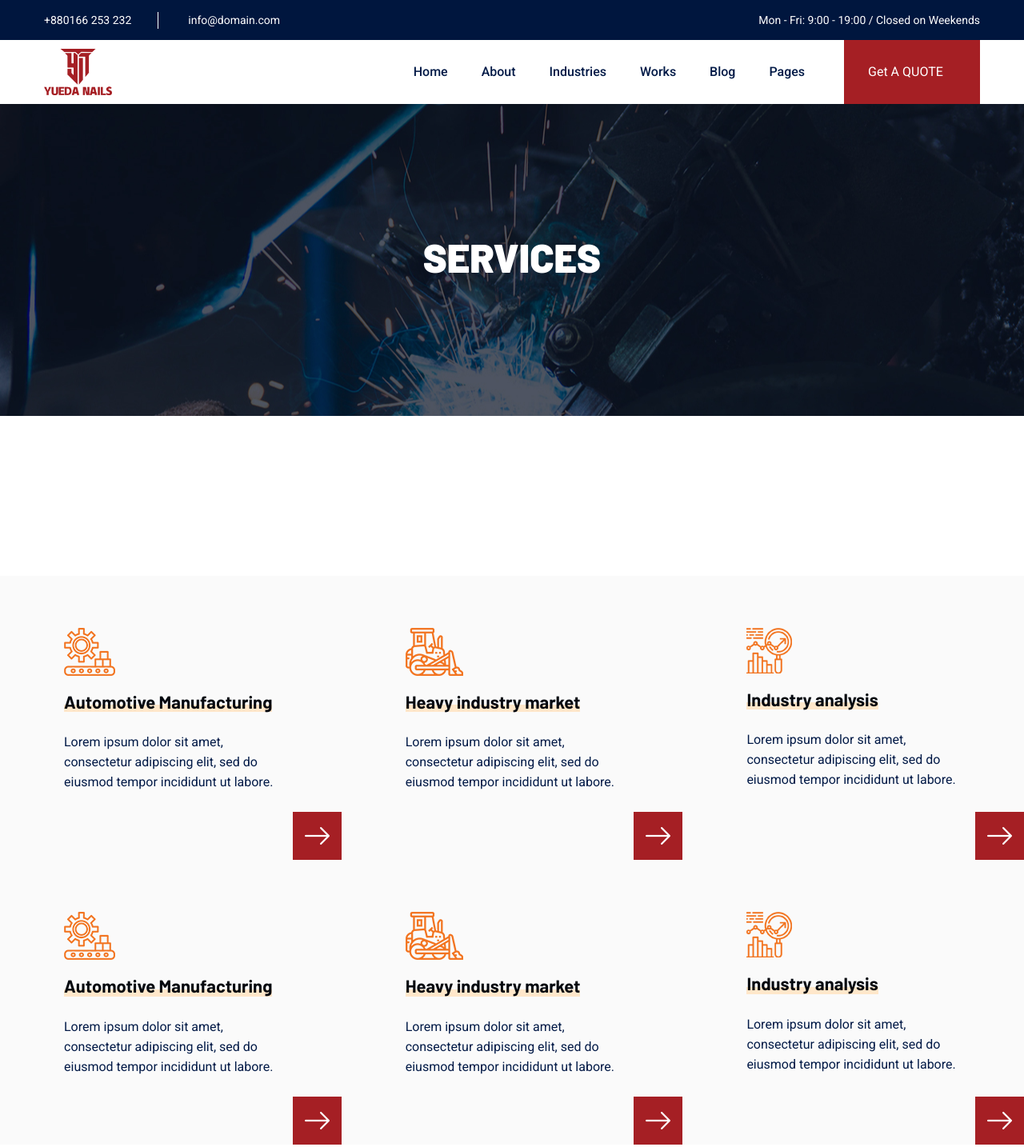
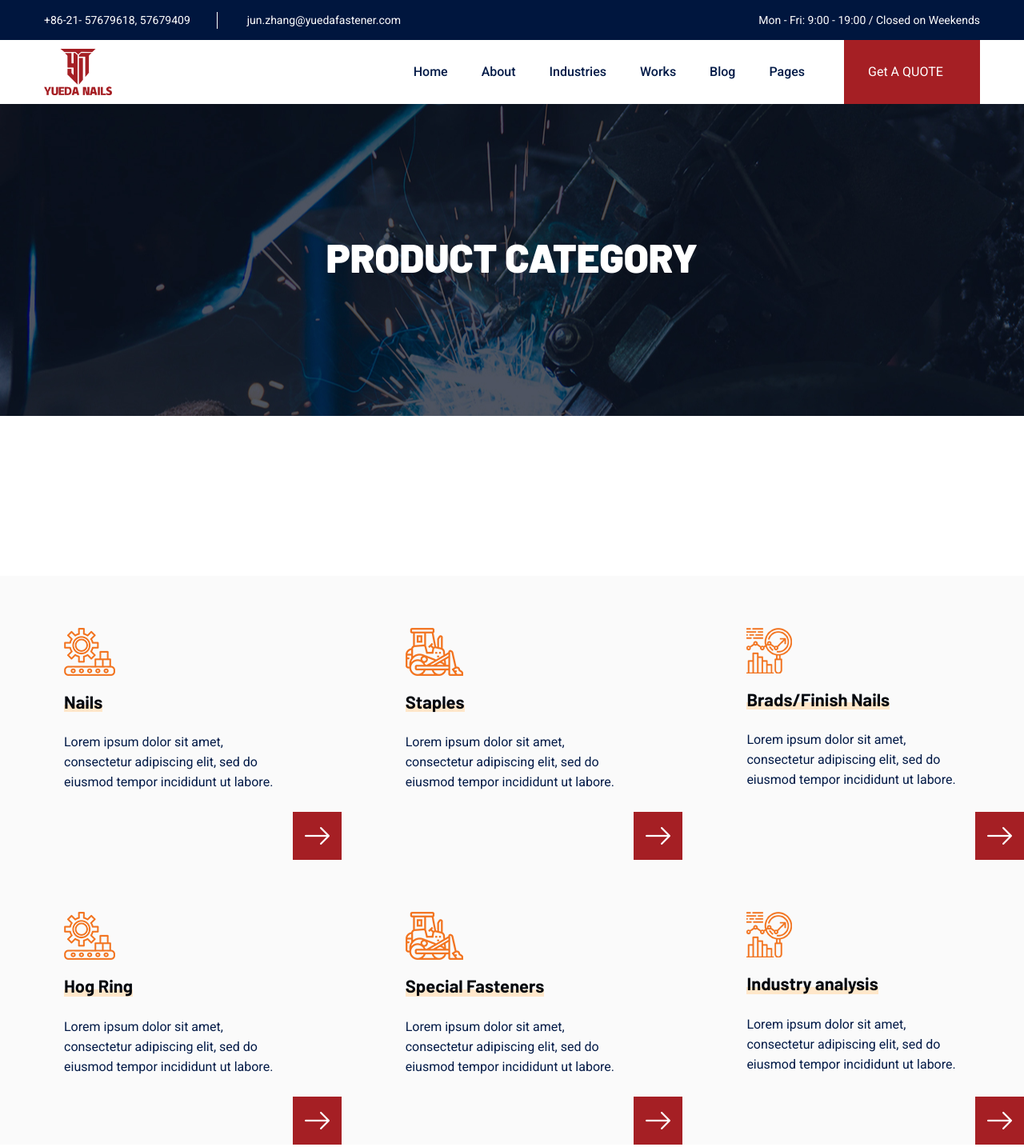
Before and after one commit to tyang955/html, a plain HTML site: page industries.html in a window 1280 px wide. Shown: the top 1434 px of the page at 80% size. Drawn offline with Linux system fonts and the light colour scheme.

Commit message:
industry change

```diff
--- a/industries.html
+++ b/industries.html
@@ -50,8 +50,8 @@
                         <div class="row d-flex justify-content-between align-items-center">
                             <div class="header-info-left">
                                 <ul>
-                                    <li>+880166 253 232</li>
-                                    <li>info@domain.com </li>
+                                    <li>+86-21- 57679618, 57679409</li>
+                                    <li> jun.zhang@yuedafastener.com </li>
                                 </ul>
                             </div>
                             <div class="header-info-right">
@@ -124,7 +124,7 @@
                     <div class="row">
                         <div class="col-xl-12">
                             <div class="hero-cap text-center">
-                                <h2>Services</h2>
+                                <h2>Product Category</h2>
                             </div>
                         </div>
                     </div>
@@ -140,7 +140,7 @@
                     <img src="assets/img/icon/services_icon_1.png" alt="">
                 </div>
                 <div class="services-caption">
-                    <h4>Automotive Manufacturing</h4>
+                    <h4>Nails</h4>
                     <p>Lorem ipsum dolor sit amet, consectetur adipiscing elit, sed do eiusmod tempor incididunt ut labore.</p>
                 </div>
                 <div class="services-btn">
@@ -152,7 +152,7 @@
                     <img src="assets/img/icon/services_icon_2.png" alt="">
                 </div>
                 <div class="services-caption">
-                    <h4>Heavy industry market</h4>
+                    <h4>Staples</h4>
                     <p>Lorem ipsum dolor sit amet, consectetur adipiscing elit, sed do eiusmod tempor incididunt ut labore.</p>
                 </div>
                 <div class="services-btn">
@@ -164,7 +164,7 @@
                     <img src="assets/img/icon/services_icon_3.png" alt="">
                 </div>
                 <div class="services-caption">
-                    <h4>Industry analysis</h4>
+                    <h4>Brads/Finish Nails</h4>
                     <p>Lorem ipsum dolor sit amet, consectetur adipiscing elit, sed do eiusmod tempor incididunt ut labore.</p>
                 </div>
                 <div class="services-btn">
@@ -176,7 +176,7 @@
                     <img src="assets/img/icon/services_icon_1.png" alt="">
                 </div>
                 <div class="services-caption">
-                    <h4>Automotive Manufacturing</h4>
+                    <h4>Hog Ring</h4>
                     <p>Lorem ipsum dolor sit amet, consectetur adipiscing elit, sed do eiusmod tempor incididunt ut labore.</p>
                 </div>
                 <div class="services-btn">
@@ -188,7 +188,7 @@
                     <img src="assets/img/icon/services_icon_2.png" alt="">
                 </div>
                 <div class="services-caption">
-                    <h4>Heavy industry market</h4>
+                    <h4>Special Fasteners</h4>
                     <p>Lorem ipsum dolor sit amet, consectetur adipiscing elit, sed do eiusmod tempor incididunt ut labore.</p>
                 </div>
                 <div class="services-btn">
```
